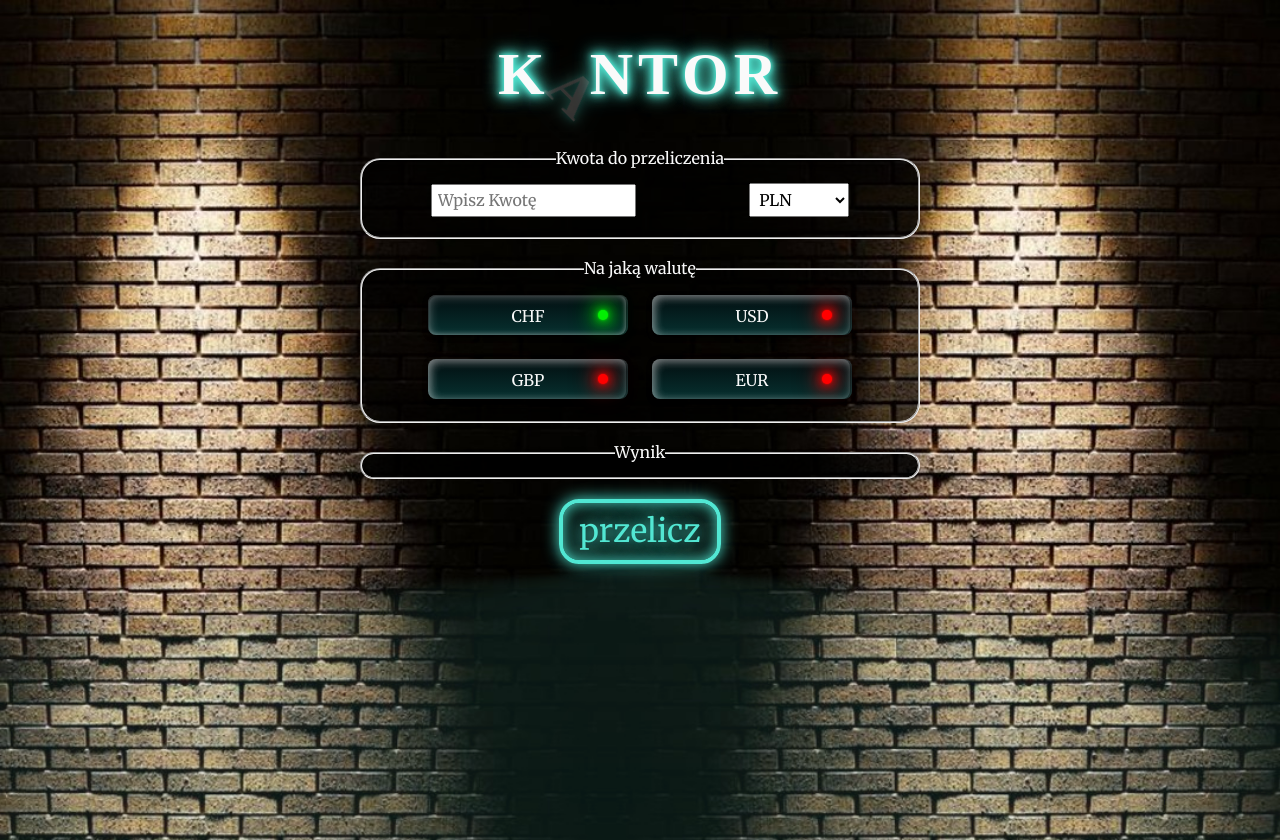
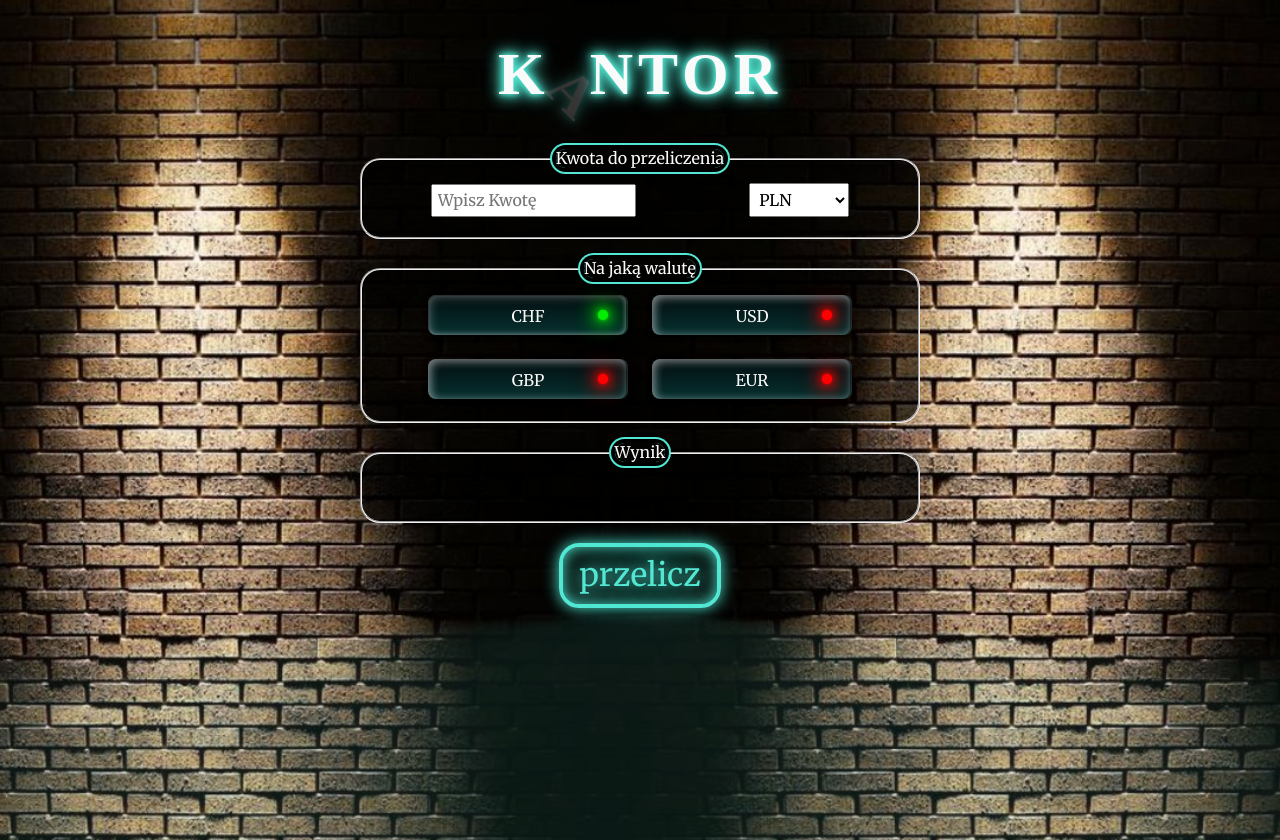
Before and after one commit to Krzysztof-Jaczewski/currency-converter-react, a React (Create React App) app: page / in a window 1280 px wide. Built offline with nearby package versions, Linux system fonts and the light colour scheme; a web font is replaced by a local one.

Commit message:
legend visual update and code clean

```diff
--- a/src/Component/Button/style.css
+++ b/src/Component/Button/style.css
@@ -2,22 +2,20 @@
     position: relative;
     background-color: transparent;
     font-size: 32px;
-    display: inline-block;
     cursor: pointer;
-    text-decoration: none;
-    color: var(  --main-color);
-    border:  var( --main-color) 4px solid;
+    color: var( --main-color);
+    border: var( --main-color) 4px solid;
     border-radius: 20px;
     padding: 10px 16px;
-    text-shadow: 0 0 16px var(  --main-color), 0 0 32px  var(  --main-color);
-    box-shadow: 0 0 16px  var( --main-color), inset 0 0 16px  var( --main-color);
+    text-shadow: 0 0 16px var( --main-color), 0 0 32px var( --main-color);
+    box-shadow: 0 0 16px var( --main-color), inset 0 0 16px var( --main-color);
 }
 
 .neonButton::before {
     content: "";
     pointer-events: none;
     position: absolute;
-    background-color:var(--main-color);
+    background-color: var(--main-color);
     top: 50px;
     right: 0;
     width: 100%;
@@ -26,6 +24,7 @@
     filter: blur(90px);
     opacity: 0.7;
 }
+
 .neonButton::after {
     content: "";
     position: absolute;
@@ -34,26 +33,22 @@
     right: 0;
     width: 100%;
     height: 100%;
-    box-shadow: 0 0 20px  var( --main-color),0 0 40px  var( --main-color);
+    box-shadow: 0 0 20px var( --main-color), 0 0 40px var( --main-color);
     z-index: -1;
     opacity: 0;
-    background-color:var(--main-color);
+    background-color: var(--main-color);
     transition: opacity 200ms linear;
-
 }
 
-.neonButton:hover,
-.neonButton:focus {
+.neonButton:hover, .neonButton:focus {
     color: black;
     text-shadow: none;
 }
 
-.neonButton:hover::before,
-.neonButton:focus::before{
+.neonButton:hover::before, .neonButton:focus::before {
     opacity: 1;
 }
 
-.neonButton:hover::after,
-.neonButton:focus::after{
+.neonButton:hover::after, .neonButton:focus::after {
     opacity: 1;
 }
--- a/src/Component/Fieldset/index.js
+++ b/src/Component/Fieldset/index.js
@@ -2,7 +2,9 @@ import "./style.css";
 
 export const Fieldset = ({ title, extraContent, body }) => (
     <fieldset className="fieldset">
-        <legend>{title}</legend>
+        <legend className="fieldset__legend">
+            {title}
+        </legend>
         {extraContent}
         {body}
     </fieldset>
--- a/src/Component/Fieldset/style.css
+++ b/src/Component/Fieldset/style.css
@@ -2,13 +2,15 @@
     display: flex;
     justify-content: center;
     align-items: center;
-    background-color: black;
+    min-height: 80px;
     margin: 20px;
-    max-height: 700px;
-    max-width: 700px;
-    flex-direction: row;
     flex-wrap: wrap;
     border-radius: 20px;
     background-color: transparent;
     box-shadow: inset 0 0 100px rgb(0, 0, 0);
 }
+
+.fieldset__legend {
+    border-radius: 30px;
+    box-shadow: 0 0 0 4px black, 0 0 0 6px var( --main-color);
+}
--- a/src/Component/RadioCheck/style.css
+++ b/src/Component/RadioCheck/style.css
@@ -11,8 +11,6 @@
 
 .form__inputRadio {
     position: absolute;
-    top: 50%;
-    left: 0;
     appearance: none;
 }
 
--- a/src/Component/Result/style.css
+++ b/src/Component/Result/style.css
@@ -2,6 +2,6 @@
     margin: 5px auto;
 }
 
-.result__amount{
+.result__amount {
     font-size: 24px;
 }
--- a/src/global.css
+++ b/src/global.css
@@ -1,4 +1,3 @@
-
 html {
   box-sizing: border-box;
 }
```
Also changed, not shown: src/Component/Logo/style.css (+6 -2 lines).
